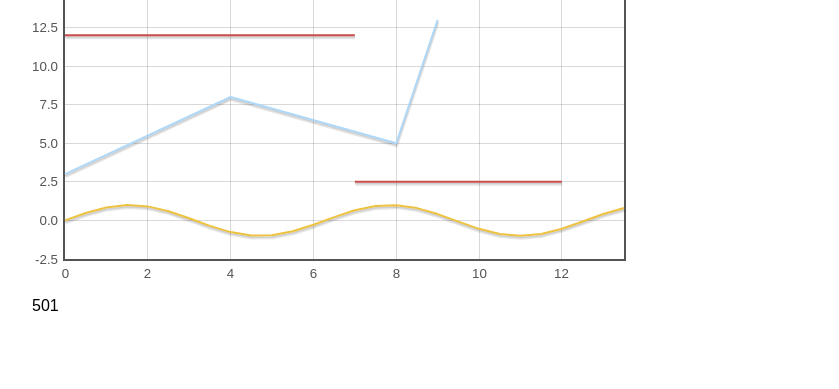
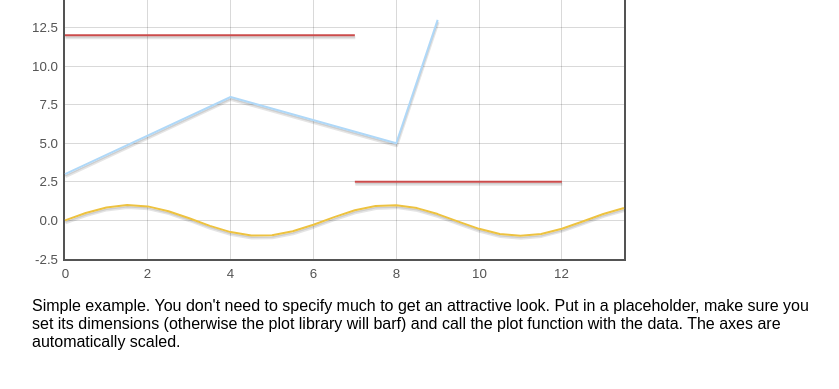
Before and after one commit to flot/flot, a plain HTML site: page examples/basic.html in a window 1280 px wide. Shown: the part 127-516 px from the top of the page, without its empty margins (18-857 px from the left). Drawn offline with Linux system fonts and the light colour scheme.

Commit message:
Revert accidental commit of example changes
git-svn-id: https://flot.googlecode.com/svn/trunk@221 1e0a6537-2640-0410-bfb7-f154510ff394

```diff
--- a/examples/basic.html
+++ b/examples/basic.html
@@ -21,10 +21,6 @@
 
 <script id="source" language="javascript" type="text/javascript">
 $(function () {
-    var c = 0;
-
-    function plot() {
-        ++c;
     var d1 = [];
     for (var i = 0; i < 14; i += 0.5)
         d1.push([i, Math.sin(i)]);
@@ -35,14 +31,6 @@ $(function () {
     var d3 = [[0, 12], [7, 12], null, [7, 2.5], [12, 2.5]];
 
     $.plot($("#placeholder"), [ d1, d2, d3 ]);
-
-        $("p").text("" +c);
-
-        if (c < 1000)
-            setTimeout(plot, 10);
-    }
-
-    plot();
 });
 </script>
 
```
Lines whose indentation alone changed are shown as unchanged.
